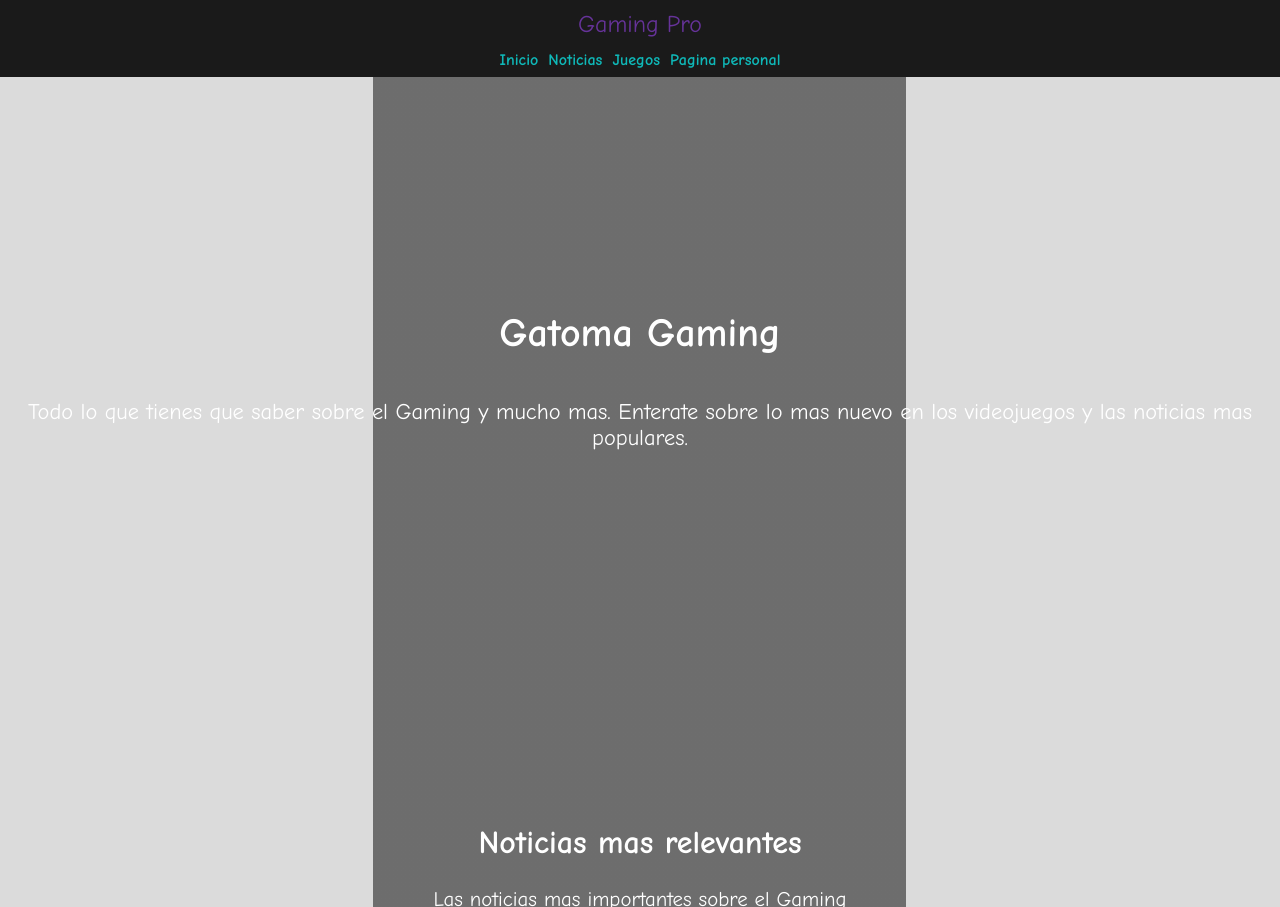
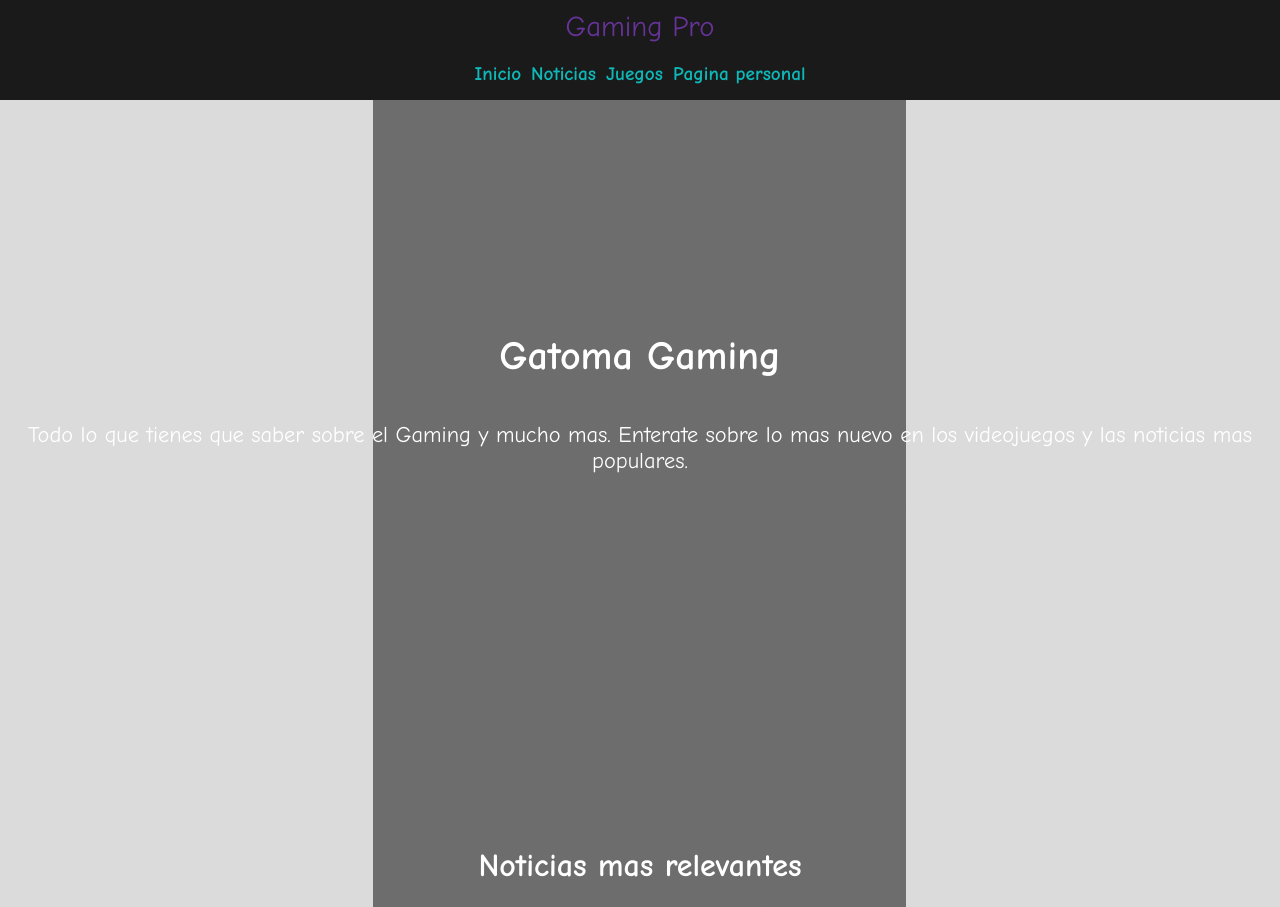
Before and after one commit to Gatoma123/Gatoma123.github.io, a plain HTML site: page index.html in a window 1280 px wide. Shown: the top 907 px of the page. Drawn offline with Linux system fonts and the light colour scheme.

Commit message:
modifique el logo y secciones

```diff
--- a/index.css
+++ b/index.css
@@ -21,7 +21,7 @@ header .logo{
     padding: 10px;
     font-size: bold;
     color: rebeccapurple;
-    font-size: 1.5em;
+    font-size: 1.8em;
 }
 
 header .container{
@@ -32,11 +32,12 @@ header .container{
 
 header nav{
     display: flex;
+    font-size: 1.2em;
     padding-bottom: 5px;
 }
 
 header a{
-    padding: 3px 5px;
+    padding: 10px 5px;
     text-decoration: none;
     font-weight: bold;
     color: rgb(15, 184, 184);
```
